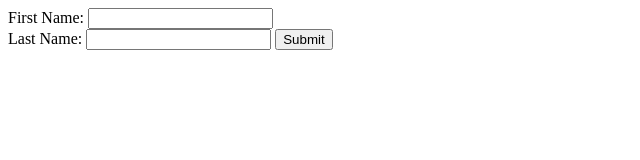
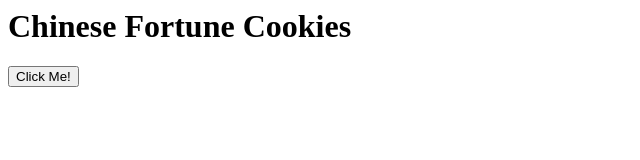
Before and after one commit to ChristianThingKnudsen/ChineseFortuneCookies, a website: page index.htm in a window 1280 px wide. Shown: the whole page, without its empty margins (0-640 px from the left). Drawn offline with Linux system fonts and the light colour scheme.

Commit message:
Anders did stuff

```diff
--- a/index.htm
+++ b/index.htm
@@ -1,11 +1,20 @@
 <html>
+   <head>
+      <title>Chinese Fortune Cookies</title>
+   </head>
+   <script>
+      const url = "http://127.0.0.1:8081/";
+   </script>
    <body>
 
-      <form action = "http://127.0.0.1:8081/process_get" method = "GET">
-         First Name: <input type = "text" name = "first_name">  <br>
-         Last Name: <input type = "text" name = "last_name">
-         <input type = "submit" value = "Submit">
-      </form>
+      <h1 id="1234">Chinese Fortune Cookies</h1>
+      <button type="button" onclick='fetch(url).then(res => {
+         res.text().then(t => {
+           document.getElementById("1234").innerHTML = t;
+         })
+       })
+       '>Click Me!</button>
 
    </body>
+
 </html>
```
Also changed, not shown: app.js (+3 -13 lines), getCookies.js (added, +10 -0 lines).
